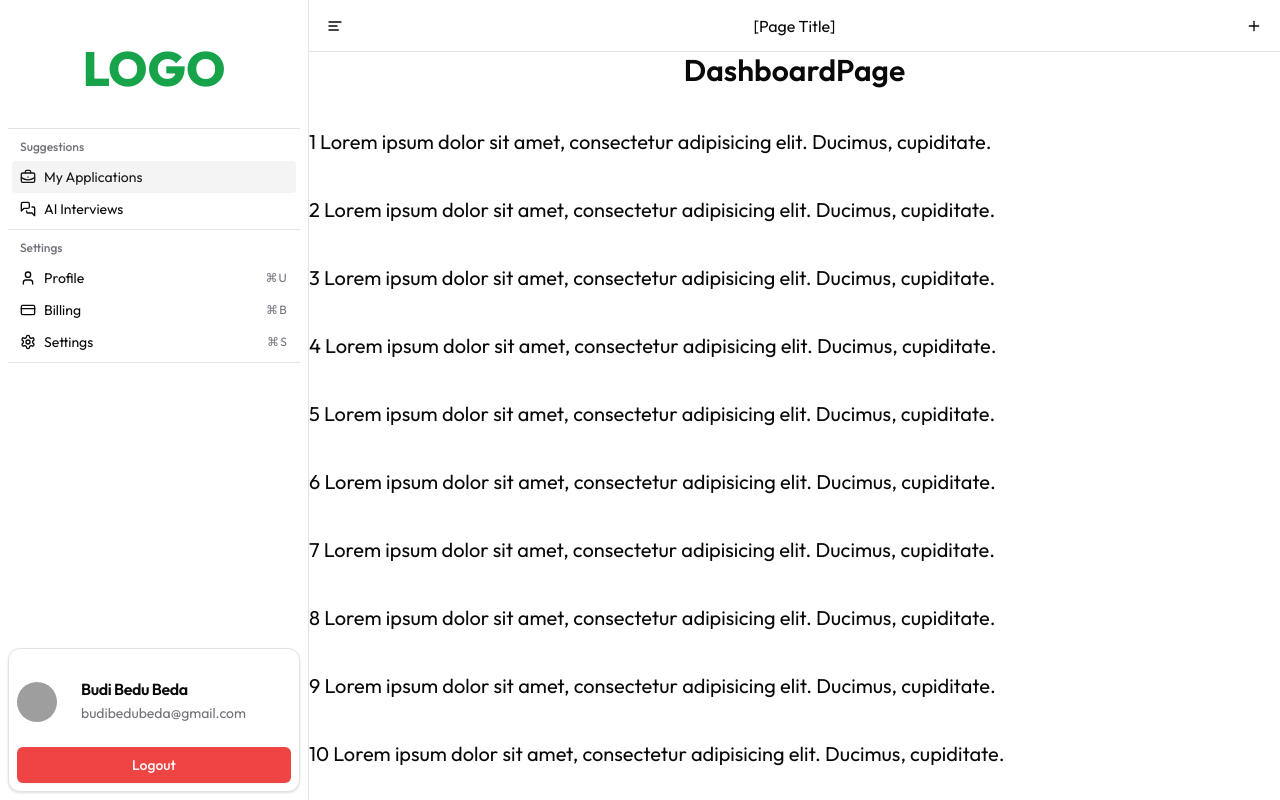
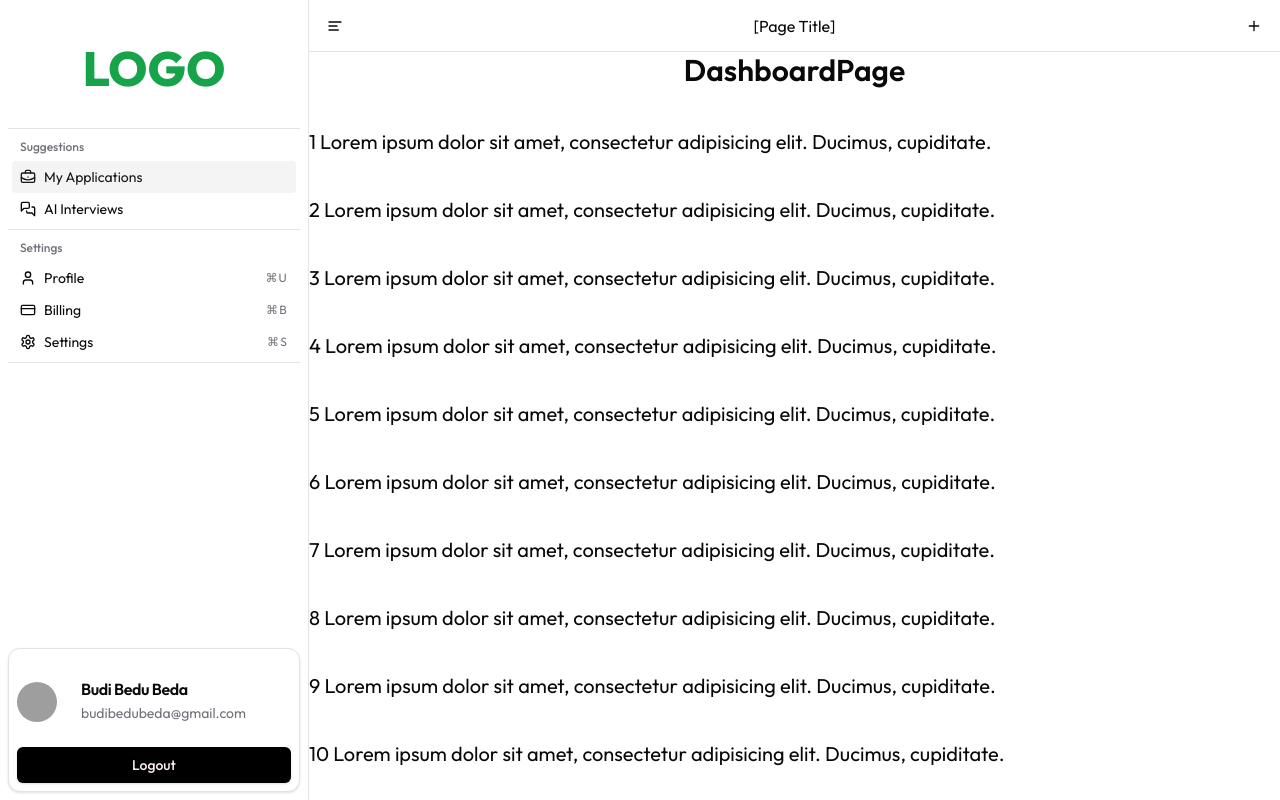
Before and after one commit to masadamsahid/nextjs-jobtracker-app, a Next.js app: page /dashboard in a window 1280 px wide. Built offline with nearby package versions, Linux system fonts and the light colour scheme; grey boxes are pictures that could not be loaded.

Commit message:
change dashboard sidebar  logout button color to black

```diff
--- a/src/components/DashboardSidebar.tsx
+++ b/src/components/DashboardSidebar.tsx
@@ -70,7 +70,7 @@ const DashboardSidebar = ({ className }: Props) => {
               <CardDescription>budibedubeda@gmail.com</CardDescription>
             </CardHeader>
           </div>
-          <Button variant="destructive" className="w-full">Logout</Button>
+          <Button className="bg-black w-full">Logout</Button>
         </Card>
       </div>
     </div>
```
